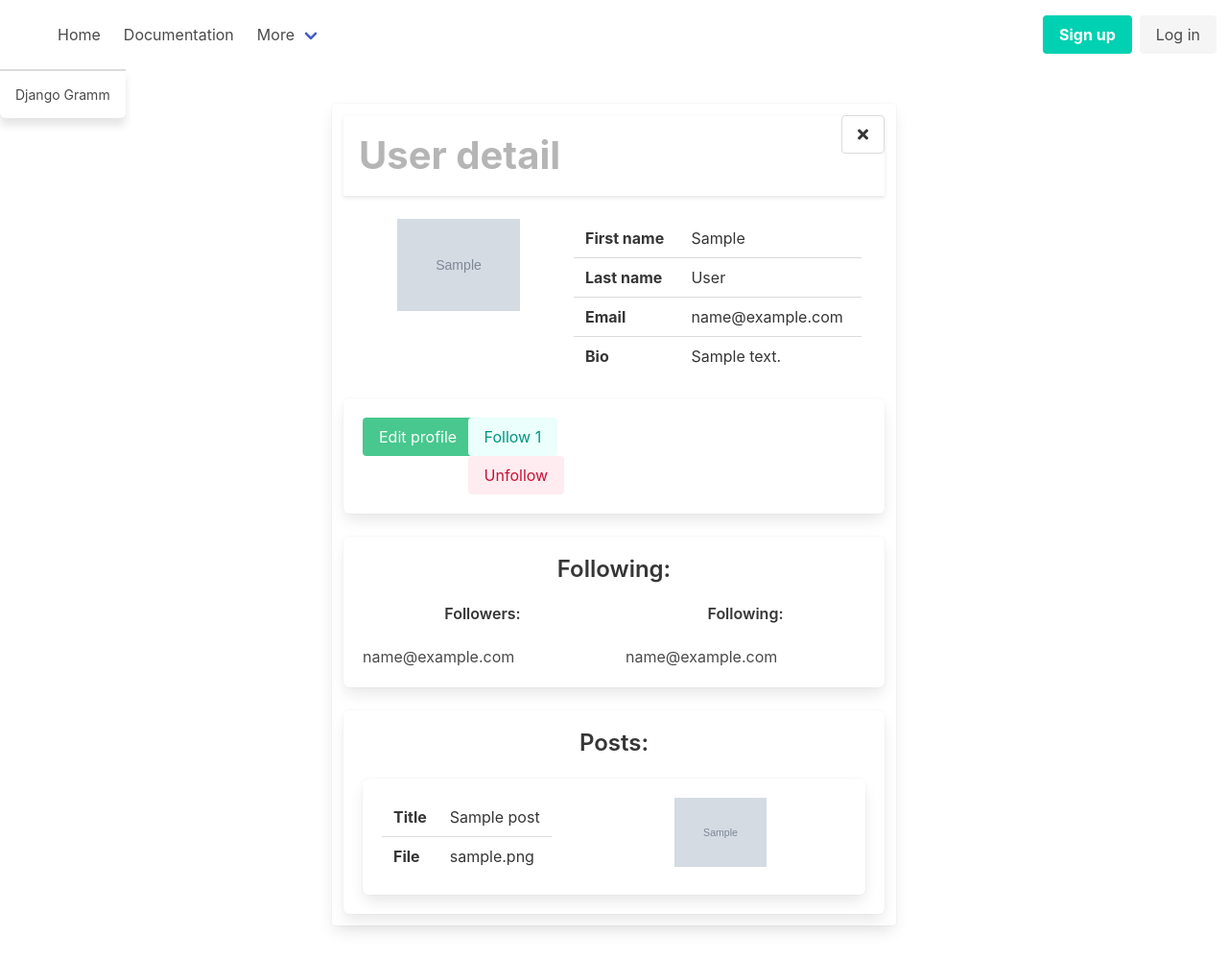
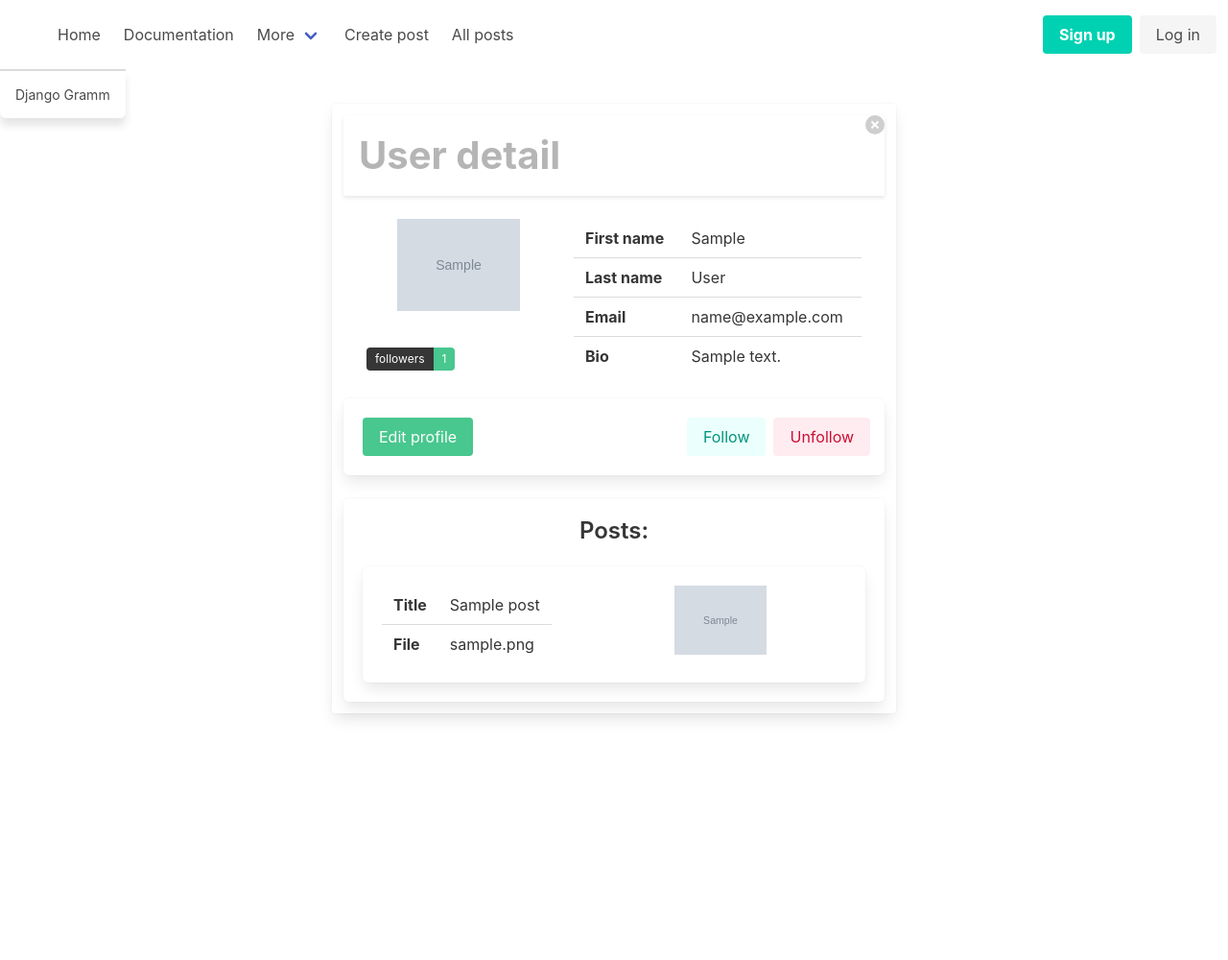
Before and after one commit to Alexsik76/Djangogramm, a Django app: template templates/registration/user_detail.html in a window 1280 px wide. Shown: the whole page at 96% size. After the commit the page ends 750 px from the top, so only its background shows below. Run offline with Django 3.2, Linux system fonts and the light colour scheme; the template is opened without the code that fills it: most values are stand-ins (such as "Sample title", 1, 10 or a date in 2020); grey boxes marked "Sample" are stand-in pictures.

Commit message:
work with templates

```diff
--- a/auth_by_email/views.py
+++ b/auth_by_email/views.py
@@ -134,7 +134,7 @@ class FollowView(LoginRequiredMixin, View):
             Following.follow(author, viewer)
             messages.success(request, f'You are following the {author.get_full_name()}.')
         except IntegrityError as e:
-            messages.warning(request, e)
+            messages.warning(request, f'You are already follow the {author.get_full_name()}.')
         except ValidationError as e:
             messages.warning(request, e.message)
         return redirect(request.META['HTTP_REFERER'])
--- a/templates/navbar.html
+++ b/templates/navbar.html
@@ -50,6 +50,8 @@
                     </a>
                 </div>
             </div>
+            <a class="navbar-item" href="{% url 'post-create' %}">Create post</a>
+            <a class="navbar-item" href="{% url 'post-list' %}">All posts</a>
         </div>
         <div class="navbar-end">
             {% if user.is_authenticated %}
--- a/templates/registration/user_detail.html
+++ b/templates/registration/user_detail.html
@@ -6,7 +6,7 @@
         <div class="card column is-half">
             <header class="card-header">
                 <h3 class="card-header-title is-size-2 has-text-grey-light">User detail</h3>
-                <a class="button" href="{% url 'index' %}"><i class="fas fa-times"></i></a>
+                <a class="delete" href="{% url 'index' %}"></a>
             </header>
             <div class="card-content">
                 <div class="content">
@@ -19,6 +19,16 @@
                                     <img id="imgPrev" src="{% static 'avatar_placeholder.png' %}" alt="Loaded image"/>
                                 {% endif %}
                             </figure>
+                            <div class="tags has-addons">
+                                <span class="tag is-dark">followers</span>
+                                <span class="tag is-success">{{ dj_user.followers.count }}</span>
+                            </div>
+{#                        <span class="icon-text has-text-success">#}
+{#                          <span class="icon">#}
+{#                            <i class="fas fa-user-check"></i>#}
+{#                          </span>#}
+{#                          <span>{{ dj_user.followers.count }} followers</span>#}
+{#                        </span>#}
                         </div>
                         <div class="column">
                             <table class="table">
@@ -45,47 +55,58 @@
                     </div>
                 </div>
             </div>
-
             <div class="box">
                 <div class="columns">
                     <div class="column is-one-fifth">
                         <a class="button is-success" href="{% url 'user_update' %}">Edit profile</a>
                     </div>
                     {% if user != dj_user %}
-                    <div class="column is-one-fifth">
+                        <div class="column is-5 is-offset-5">
+                            <div class="buttons">
                                 <a class="button is-primary is-light"
-                           href="{% url 'follow' dj_user.id %}">Follow {{ dj_user.followers.count }}</a>
+                                   href="{% url 'follow' dj_user.id %}">Follow</a>
                                 <a class="button is-danger is-light"
                                    href="{% url 'unfollow' dj_user.id %}">Unfollow</a>
                             </div>
+                        </div>
                     {% endif %}
+                </div>
             {% include 'block_messages.html' %}
             </div>
-            </div>
-
+            {% if dj_user == user %}
                 <div class="box">
-                <div class="block has-text-centered">
-                    <h4 class="title is-4">Following:</h4>
-                </div>
                     <div class="columns">
                         <div class="column is-half">
-                        <h6 class="title is-6 has-text-centered">Followers:</h6>
-                        <ul>
-                            {% for folower in  dj_user.followers.all %}
-                                {{ folower.follower_user.email }}
+                            <table class="table">
+                                <thead>
+                                <tr>
+                                    <th>Followers</th>
+                                </tr>
+                                </thead>
+                                <tbody>
+                                {% for folower in dj_user.followers.all %}
+                                    <td>{{ folower.follower_user.get_full_name }}</td>
                                 {% endfor %}
-                        </ul>
+                                </tbody>
+                            </table>
                         </div>
-                    <div class="column">
-                        <h6 class="title is-6 has-text-centered">Following:</h6>
-                        <ul>
-                            {% for folowed_user in  dj_user.following.all %}
-                                {{ folowed_user.following_user.email }}
+                        <div class="column is-half">
+                            <table class="table">
+                                <thead>
+                                <tr>
+                                    <th>Following</th>
+                                </tr>
+                                </thead>
+                                <tbody>
+                                {% for folowed_user in dj_user.following.all %}
+                                    <td>{{ folowed_user.following_user.get_full_name }}</td>
                                 {% endfor %}
-                        </ul>
+                                </tbody>
+                            </table>
                         </div>
                     </div>
                 </div>
+            {% endif %}
             <div class="box">
                 <div class="block has-text-centered">
                     <h4 class="title is-4">Posts:</h4>
```
Lines whose indentation alone changed are shown as unchanged.
